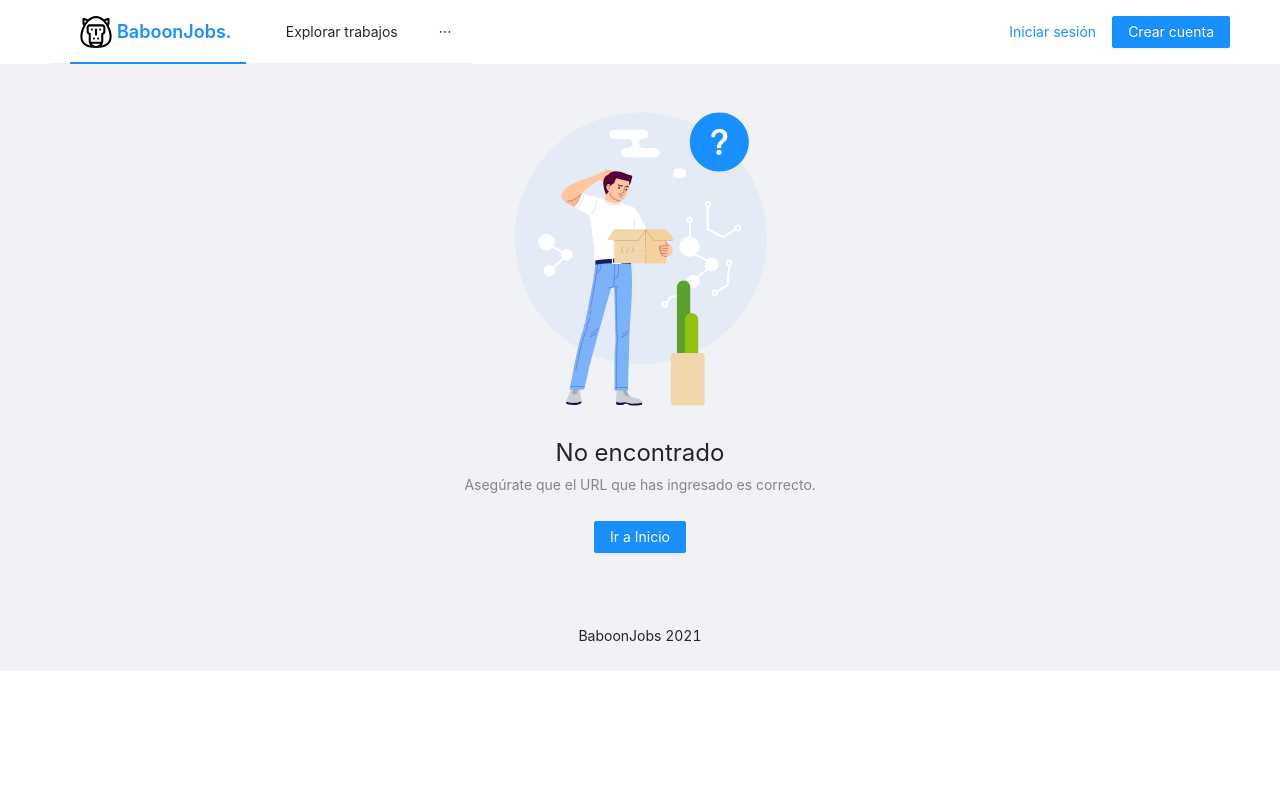
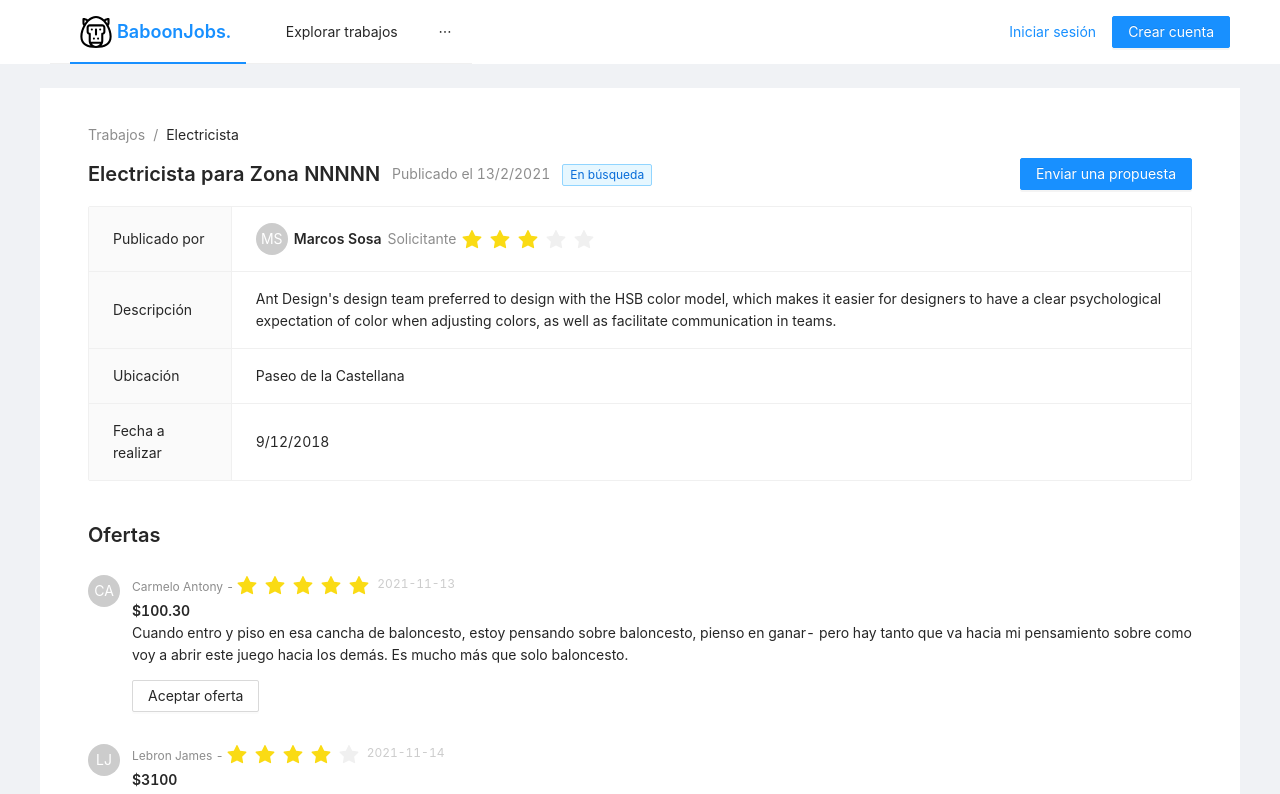
Before and after one commit to baboondev/baboonjobs-frontend, a React (Create React App) app: page /job/1 in a window 1280 px wide. Shown: the top 794 px of the page. Built offline with nearby package versions, Linux system fonts and the light colour scheme.

Commit message:
Added Job page

```diff
--- a/src/App.js
+++ b/src/App.js
@@ -9,6 +9,7 @@
 import SignIn from "./pages/SignIn/SignIn";
 import SignUp from "./pages/SignUp/SignUp";
 import Publish from "./pages/Publish/Publish";
+import Job from "./pages/Job/Job";
 
 export default function App() {
   const { Footer, Content } = Layout;
@@ -23,6 +24,7 @@
             <Route path="signup" element={<SignUp />} />
             <Route path="notauthorized" element={<NotAuthorized />} />
             <Route path="publish" element={<Publish />} />
+            <Route path="job/:id" element={<Job />} />
             <Route path="*" element={<NotFound />} />
           </Routes>
         </Content>
--- /dev/null
+++ b/src/components/Offer/Offer.jsx
@@ -0,0 +1,39 @@
+import { Avatar, Button, Comment, Rate, Typography } from "antd";
+import React from "react";
+
+function Offer({author, description, price, date}) {
+  const avatarInitials = author.firstName[0] + author.lastName[0];
+  return (
+    <>
+      <Comment
+        author={
+          <>
+            {author.firstName} {author.lastName} - <Rate disabled defaultValue={author.rate} />
+          </>
+        }
+        avatar={<Avatar>{avatarInitials}</Avatar>}
+        datetime={
+            <span>{date}</span>
+        }
+        content={
+          <ContentOffer
+            price={price}
+            description={description}
+          />
+        }
+        actions={[<Button>Aceptar oferta</Button>]}
+      ></Comment>
+    </>
+  );
+}
+
+function ContentOffer({ price, description }) {
+  return (
+    <>
+      <Typography.Text strong>${price}</Typography.Text>
+      <Typography.Paragraph>{description}</Typography.Paragraph>
+    </>
+  );
+}
+
+export default Offer;
--- /dev/null
+++ b/src/components/UserInfo/UserInfo.jsx
@@ -0,0 +1,18 @@
+import React from "react";
+import { Avatar, Space, Rate, Typography } from "antd";
+
+function UserInfo({ firstName, lastName, userType, rate }) {
+  const avatarInitials = firstName[0] + lastName[0];
+  return (
+    <>
+      <Space size={6}>
+        <Avatar>{avatarInitials}</Avatar>
+        <Typography.Text strong>{firstName + " " + lastName}</Typography.Text>
+        <Typography.Text type="secondary">{userType}</Typography.Text>
+        <Rate disabled defaultValue={rate} />
+      </Space>
+    </>
+  );
+}
+
+export default UserInfo;
--- /dev/null
+++ b/src/mocks/jobs.js
@@ -0,0 +1,26 @@
+export const Offers = [
+  {
+    _id: "123",
+    date: "2021-11-13",
+    author: {
+      firstName: "Carmelo",
+      lastName: "Antony",
+      rate: 5,
+    },
+    price: "100.30",
+    description:
+      "Cuando entro y piso en esa cancha de baloncesto, estoy pensando sobre baloncesto, pienso en ganar- pero hay tanto que va hacia mi pensamiento sobre como voy a abrir este juego hacia los demás. Es mucho más que solo baloncesto.",
+  },
+  {
+    _id: "1234",
+    date: "2021-11-14",
+    author: {
+      firstName: "Lebron",
+      lastName: "James",
+      rate: 4,
+    },
+    price: "3100",
+    description:
+      "Lo hago en un día.",
+  },
+];
--- /dev/null
+++ b/src/pages/Job/Job.jsx
@@ -0,0 +1,83 @@
+import {
+  PageHeader,
+  Tag,
+  Descriptions,
+  Breadcrumb,
+  Button,
+  Typography,
+} from "antd";
+import React from "react";
+import { Link } from "react-router-dom";
+import Offer from "../../components/Offer/Offer";
+import UserInfo from "../../components/UserInfo/UserInfo";
+import { Offers } from "../../mocks/jobs";
+
+function Job(props) {
+  const isCurrentUserPublisher = false;
+  return (
+    <>
+      <div className="container">
+        <PageHeader
+          title="Electricista para Zona NNNNN"
+          subTitle="Publicado el 13/2/2021"
+          tags={<Tag color="blue">En búsqueda</Tag>}
+          breadcrumb={
+            <Breadcrumb>
+              <Breadcrumb.Item>
+                <Link to="/jobs">Trabajos</Link>
+              </Breadcrumb.Item>
+              <Breadcrumb.Item>
+                <Link to="/jobs?type=electricistaID">Electricista</Link>
+              </Breadcrumb.Item>
+            </Breadcrumb>
+          }
+          extra={
+            <>
+              {isCurrentUserPublisher && <Button>Editar</Button>}
+              <Button type="primary">Enviar una propuesta</Button>
+            </>
+          }
+        >
+          <Descriptions layout="horizontal" column={1} bordered>
+            <Descriptions.Item label="Publicado por">
+              <UserInfo
+                firstName="Marcos"
+                lastName="Sosa"
+                rate={3}
+                userType={"Solicitante"}
+              />
+            </Descriptions.Item>
+            <Descriptions.Item label="Descripción">
+              Ant Design&#x27;s design team preferred to design with the HSB
+              color model, which makes it easier for designers to have a clear
+              psychological expectation of color when adjusting colors, as well
+              as facilitate communication in teams.
+            </Descriptions.Item>
+            <Descriptions.Item label="Ubicación">
+              Paseo de la Castellana
+            </Descriptions.Item>
+            <Descriptions.Item label="Fecha a realizar">
+              9/12/2018
+            </Descriptions.Item>
+          </Descriptions>
+        </PageHeader>
+        <section id="offers" style={{ padding: "24px" }}>
+          <Typography.Title level={4}>Ofertas</Typography.Title>
+          <div id="offers">
+            {Offers.map((offer) => (
+              <Offer
+                key={offer.id}
+                author={offer.author}
+                description={offer.description}
+                price={offer.price}
+                date={offer.date}
+              />
+            ))}
+          </div>
+        </section>
+      </div>
+    </>
+  );
+}
+
+export default Job;
```
